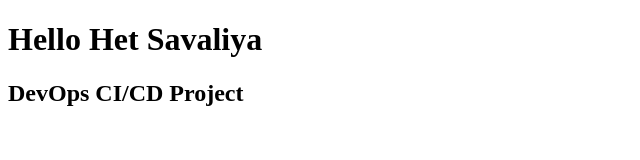
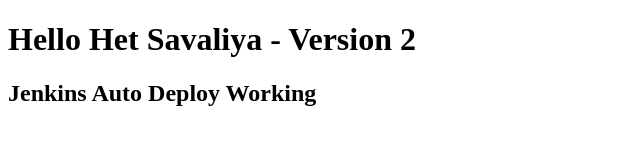
Before and after one commit to Hetplt/my-app, a plain HTML site: page index.html in a window 1280 px wide. Shown: the whole page, without its empty margins (0-640 px from the left). Drawn offline with Linux system fonts and the light colour scheme.

Commit message:
Version 2

```diff
--- a/index.html
+++ b/index.html
@@ -5,7 +5,7 @@
 </head>
 
 <body>
-<h1>Hello Het Savaliya</h1>
-<h2>DevOps CI/CD Project</h2>
+<h1>Hello Het Savaliya - Version 2</h1>
+<h2>Jenkins Auto Deploy Working</h2>
 </body>
 </html>
```
